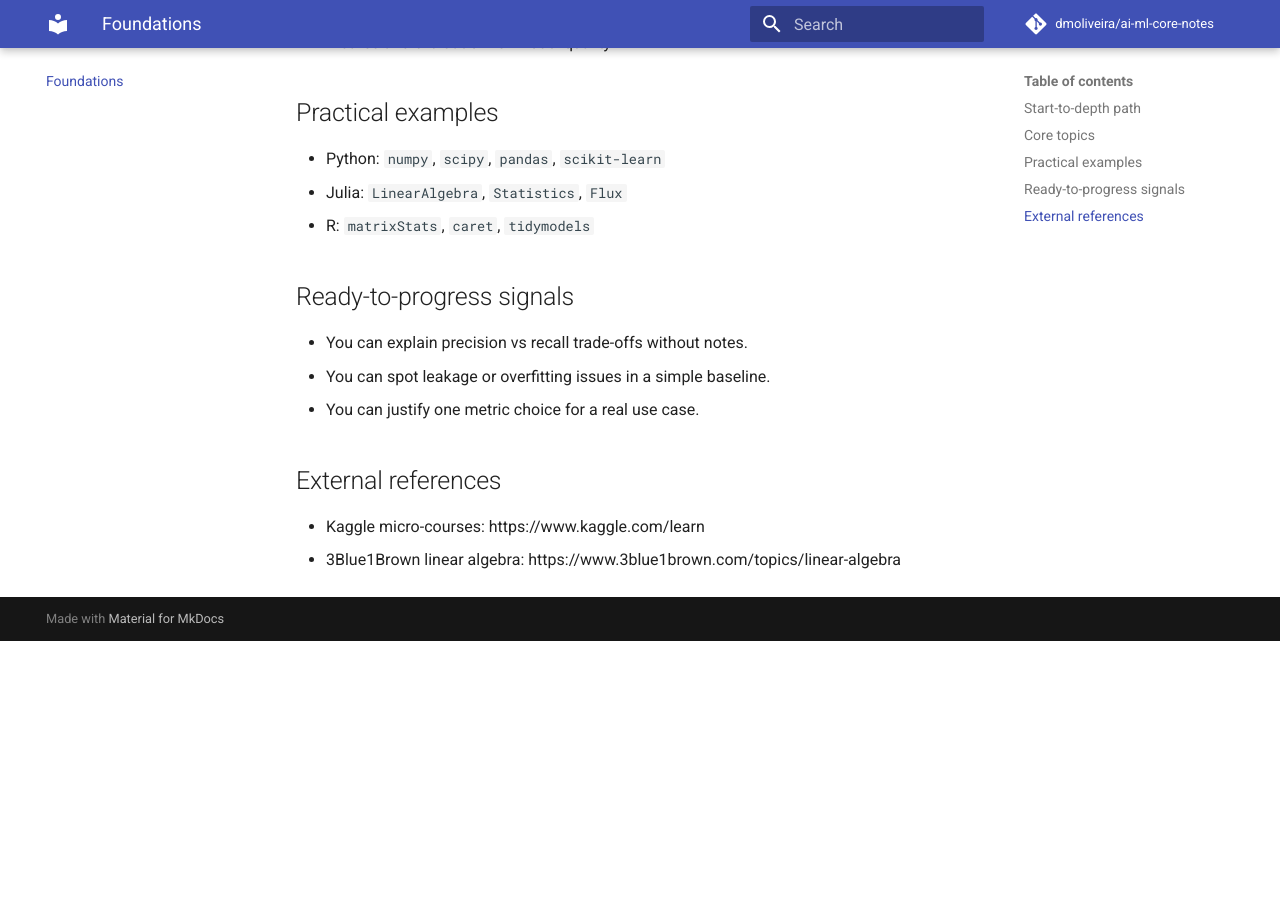
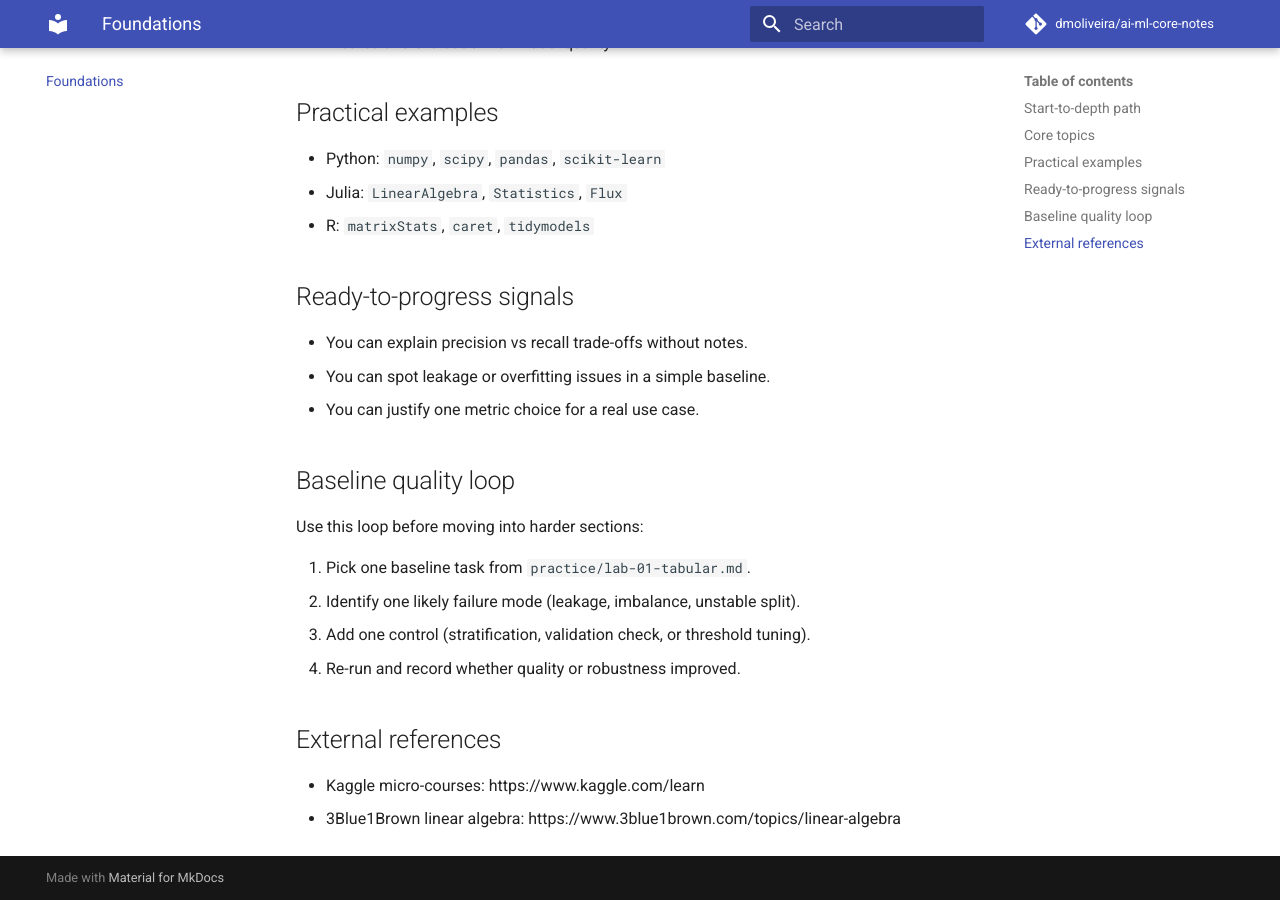
Before and after one commit to dmoliveira/ai-ml-core-notes, an MkDocs documentation site: the page built from docs/foundations/index.md, in a window 1280 px wide and 900 px high, scrolled down 708 px. Built offline with MkDocs 1.6.1 and Material for MkDocs 9.7.7, drawn with Linux system fonts in a browser that asks for light colours; comment, search, counter and statistics services are not loaded; before the commit the page ends 1349 px from its top, so only the background shows below that.

Commit message:
Add baseline quality loop and tabular robustness checklist

```diff
--- a/docs/foundations/index.md
+++ b/docs/foundations/index.md
@@ -31,6 +31,15 @@ If a deep-dive section feels too heavy, return to foundations and re-run one pra
 - You can spot leakage or overfitting issues in a simple baseline.
 - You can justify one metric choice for a real use case.
 
+## Baseline quality loop
+
+Use this loop before moving into harder sections:
+
+1. Pick one baseline task from `practice/lab-01-tabular.md`.
+2. Identify one likely failure mode (leakage, imbalance, unstable split).
+3. Add one control (stratification, validation check, or threshold tuning).
+4. Re-run and record whether quality or robustness improved.
+
 ## External references
 
 - Kaggle micro-courses: https://www.kaggle.com/learn
```
Also changed, not shown: docs/practice/lab-01-tabular.md (+7 -0 lines).
